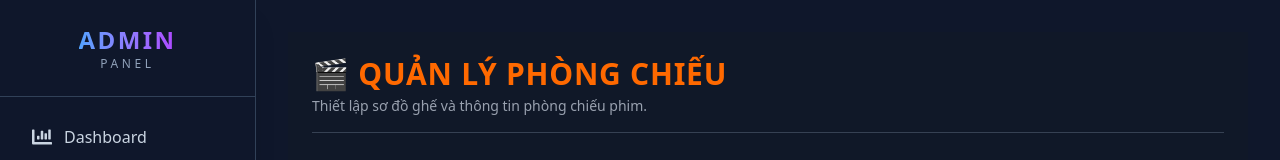
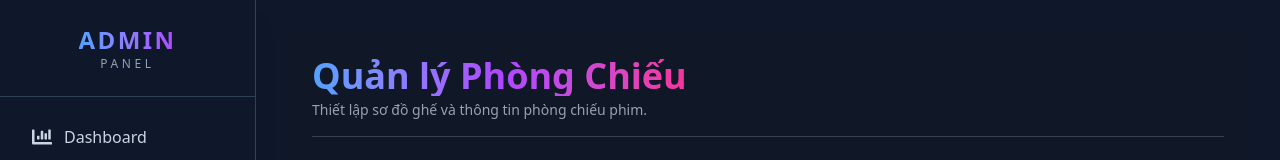
Before and after one commit to MinQuan-kun/Ciname_Galyxa, a Next.js app in the folder frontend/: page /admin/rooms in a window 1280 px wide. Shown: the top 160 px of the page. Built offline with nearby package versions, Linux system fonts and the light colour scheme; no server answers.

Commit message:
chỉnh sửa một tí giao diện

```diff
--- a/frontend/src/app/(admin)/admin/combos/page.js
+++ b/frontend/src/app/(admin)/admin/combos/page.js
@@ -86,8 +86,8 @@ const CombosPage = () => {
             {/* HEADER */}
             <div className="flex justify-between items-center mb-8">
                 <div>
-                    <h1 className="text-3xl font-extrabold text-transparent bg-clip-text bg-gradient-to-r from-yellow-400 via-orange-500 to-red-600 uppercase drop-shadow-sm">
-                        QUẢN LÝ DỊCH VỤ & COMBO
+                    <h1 className="text-3xl font-extrabold text-transparent bg-clip-text bg-gradient-to-r from-yellow-400 via-orange-500 to-red-600 drop-shadow-sm">
+                        Quản lý Dịch vụ & Combo
                     </h1>
                     <p className="text-slate-400 text-sm mt-1">Thiết lập các gói bắp nước bán kèm</p>
                 </div>
--- a/frontend/src/app/(admin)/admin/movies/page.js
+++ b/frontend/src/app/(admin)/admin/movies/page.js
@@ -54,7 +54,7 @@ const MovieManagementPage = () => {
       <div className="flex flex-col md:flex-row justify-between items-center mb-8 gap-4">
         <div>
           <h1 className="text-4xl font-extrabold text-transparent bg-clip-text bg-gradient-to-r from-blue-400 via-purple-500 to-pink-500">
-            QUẢN LÝ PHIM
+            Quản lý Phim
           </h1>
           <p className="text-slate-400 text-sm mt-1">Tổng số phim: <span className="text-white font-bold">{movies.length}</span></p>
         </div>
--- a/frontend/src/app/(admin)/admin/rooms/page.js
+++ b/frontend/src/app/(admin)/admin/rooms/page.js
@@ -180,8 +180,8 @@ const RoomsPage = () => {
     <div className="min-h-screen bg-gray-900 p-6 text-gray-100 font-sans">
       <header className="mb-8 border-b border-gray-700 pb-4 flex justify-between items-center">
         <div>
-          <h1 className="text-3xl font-bold text-orange-500 uppercase tracking-wide">
-            🎬 Quản lý Phòng Chiếu
+          <h1 className="text-4xl font-extrabold text-transparent bg-clip-text bg-gradient-to-r from-blue-400 via-purple-500 to-pink-500">
+            Quản lý Phòng Chiếu
           </h1>
           <p className="text-gray-400 text-sm mt-1">Thiết lập sơ đồ ghế và thông tin phòng chiếu phim.</p>
         </div>
--- a/frontend/src/app/(admin)/admin/showtimes/page.js
+++ b/frontend/src/app/(admin)/admin/showtimes/page.js
@@ -186,8 +186,8 @@ const ShowtimesPage = () => {
       {/* HEADER */}
       <header className="mb-8 border-b border-gray-700 pb-4 flex flex-col md:flex-row justify-between items-center gap-4">
         <div>
-          <h1 className="text-3xl font-bold text-orange-500 uppercase tracking-wide">
-            📅 Quản lý Lịch Chiếu
+          <h1 className="text-4xl font-extrabold text-transparent bg-clip-text bg-gradient-to-r from-blue-400 via-purple-500 to-pink-500">
+            Quản lý Lịch Chiếu
           </h1>
           <p className="text-gray-400 text-sm mt-1">Sắp xếp thời gian chiếu phim cho từng rạp.</p>
         </div>
```
